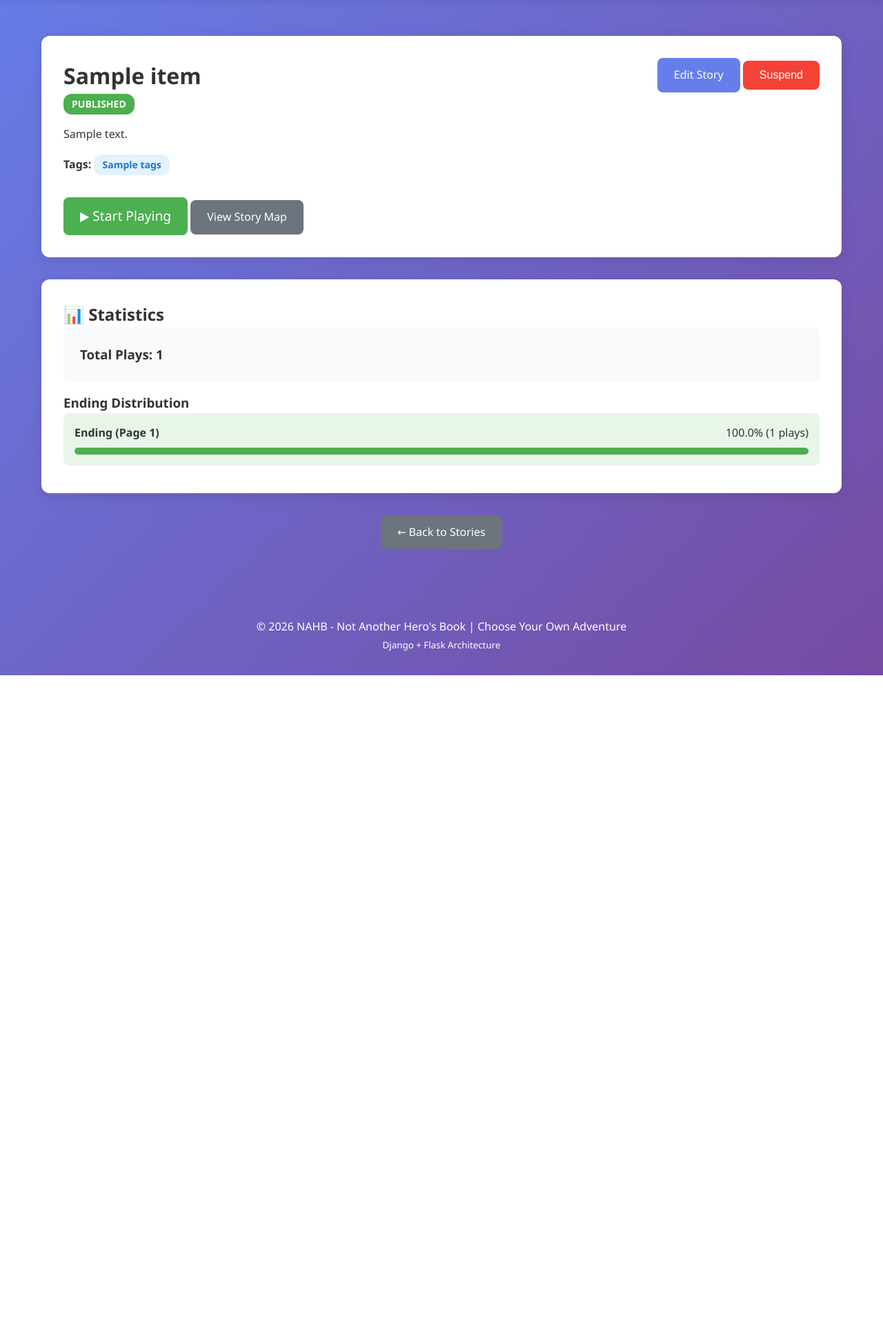
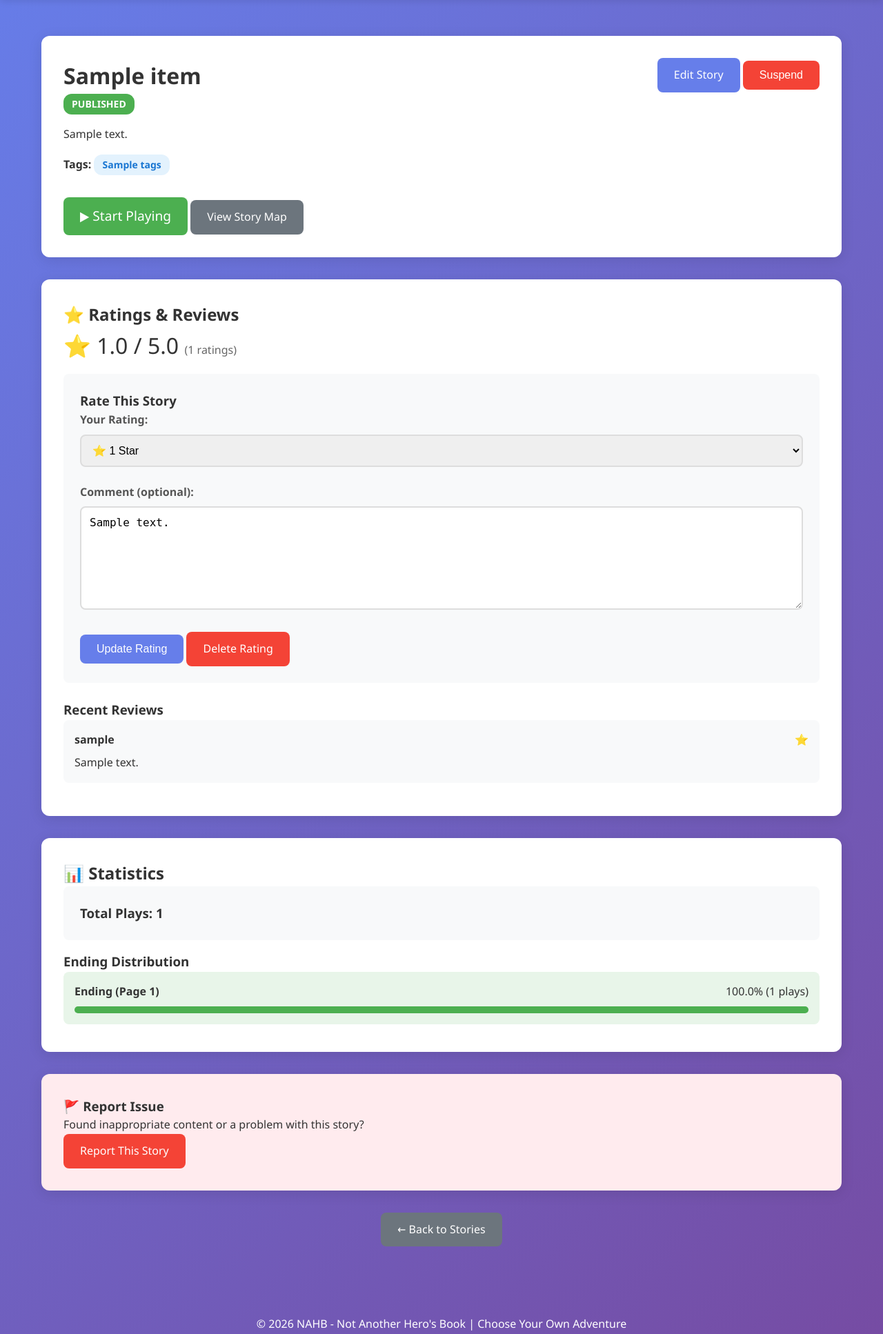
Before and after one commit to Peushi/once-upon-a-time, a Django app: page /story/1/ in a window 1280 px wide. Shown: the part 110-2044 px from the top of the page at 69% size. Before the commit the page ends 1089 px from the top, so only its background shows below. Run offline with Django 5.2, Linux system fonts and the light colour scheme; a user stored in the database is signed in; tables that the repository leaves empty hold one stand-in row (values such as "Sample post"); a database or web service that is not in the repository returns one stand-in record (values such as "Sample title"); data that the repository does not hold is empty; parts of the project's set-up code (start-up, migrations or seed data) failed here and were passed over.

Commit message:
bugs fixed, added rating and report features however uncompleted

```diff
--- a/django-app/djangoproject/djangoApp/flask_api.py
+++ b/django-app/djangoproject/djangoApp/flask_api.py
@@ -77,7 +77,17 @@ class FlaskAPIClient:
             print(f"Error fecthing page {page_id}: {e}")
             return None
 
-    # decide whether you will do stroy tree.
+    def get_story_tree(self, story_id: int):
+
+        try:
+            response = requests.get(
+                f"{self.base_url}/stories/{story_id}/tree",
+                timeout=10
+            )
+            return self._handle_response(response)
+        except Exception as e:
+            print(f"Error fetching story tree {story_id}: {e}")
+            return None
 
     # writing endpoints
 
--- a/django-app/djangoproject/djangoApp/models.py
+++ b/django-app/djangoproject/djangoApp/models.py
@@ -43,8 +43,61 @@ class UserProfile(models.Model):
     def is_admin(self):
         return self.user.is_staff
 
-#class for ratings
+class Rating(models.Model):
+    story_id = models.IntegerField()
+    user = models.ForeignKey(User, on_delete=models.CASCADE, related_name='ratings')
+    rating = models.IntegerField(
+        choices=[(1, '1 Star'), (2, '2 Stars'), (3, '3 Stars'),
+                 (4, '4 Stars'), (5, '5 Stars')]
+    )
+    comment = models.TextField(blank=True)
+    class Meta:
+        unique_together = [['story_id', 'user']]  # one rating per user per story
+        verbose_name = 'Rating'
+        verbose_name_plural = 'Ratings'
 
-#class for report
+    def __str__(self):
+        return f"{self.user.username} - Story {self.story_id}: {self.rating} stars"
+
+class Report(models.Model):
+    reason_choice = [
+        ('inappropriate', 'Inappropriate Content'),
+        ('offensive', 'Offensive Language'),
+        ('spam', 'Spam'),
+        ('broken', 'Broken Story/Links'),
+        ('copyright', 'Copyright Violation'),
+        ('other', 'Other'),
+    ]
+
+    status_choice = [
+        ('pending', 'Pending Review'),
+        ('reviewed', 'Reviewed'),
+        ('resolved', 'Resolved'),
+        ('dismissed', 'Dismissed'),
+    ]
+
+    story_id = models.IntegerField()
+    user = models.ForeignKey(User, on_delete=models.CASCADE, related_name='reports')
+
+
+    reason = models.CharField(max_length=20, choices=reason_choice)
+    description = models.TextField()
+
+    status = models.CharField(max_length=20, choices=status_choice, default='pending')
+    moderator_notes = models.TextField(blank=True)
+    reviewed_by = models.ForeignKey(
+        User,
+        on_delete=models.SET_NULL,
+        null=True,
+        blank=True,
+        related_name='reviewed_reports'
+    )
+
+    class Meta:
+        verbose_name = 'Report'
+        verbose_name_plural = 'Reports'
+
+    def __str__(self):
+        return f"Report #{self.id} - Story {self.story_id} by {self.user.username}"
 
 #class for path tracking
--- a/django-app/djangoproject/djangoApp/views.py
+++ b/django-app/djangoproject/djangoApp/views.py
@@ -1,9 +1,9 @@
 from django.shortcuts import render, redirect
 from django.contrib import messages
 from.flask_api import flask_api
-from .models import  Play, PlaySession, UserProfile
+from .models import  Play, PlaySession, UserProfile, Rating, Report
 from django.contrib.auth.models import User
-from django.db.models import Count
+from django.db.models import Count, Avg
 
 
 def convert_tags_to_list(story):
@@ -26,11 +26,16 @@ def home(request):
         search=search_query if search_query else None,
         tags=tags_filter if tags_filter else None
     )
-
-    for story in stories:
-        convert_tags_to_list(story)
-
-    #add here the ratings
+    if stories:
+        for story in stories:
+            convert_tags_to_list(story)
+            ratings = Rating.objects.filter(story_id=story['id'])
+            if ratings.exists():
+                story['avg_rating'] = ratings.aggregate(Avg('rating'))['rating__avg']
+                story['rating_count'] = ratings.count()
+            else:
+                story['avg_rating'] = None
+                story['rating_count'] = 0
 
     context = {'stories': stories,
                'search_query': search_query,
@@ -69,7 +74,11 @@ def story_detail(request, story_id):
                              'count': ending['count'],
                              'percentage': round(percentage, 1)})
 
-    # ratings
+    ratings = Rating.objects.filter(story_id=story_id).select_related('user')
+    avg_rating = ratings.aggregate(Avg('rating'))['rating__avg']
+    user_rating = None
+    if request.user.is_authenticated:
+        user_rating = ratings.filter(user=request.user).first()
 
     can_edit = False
     if request.user.is_authenticated:
@@ -82,10 +91,10 @@ def story_detail(request, story_id):
         'story': story,
         'total_plays': total_plays,
         'ending_stats': ending_stats,
-        #'ratings': ratings,
-        #'avg_rating':round(avg_rating, 1) if avg_rating else None,
-        #'rating_count': ratings.count(),
-        #'user_rating': user_rating,
+        'ratings': ratings,
+        'avg_rating':round(avg_rating, 1) if avg_rating else None,
+        'rating_count': ratings.count(),
+        'user_rating': user_rating,
         'can_edit': can_edit,
         'can_moderate': can_moderate
         }
--- a/django-app/djangoproject/djangoApp/views_more.py
+++ b/django-app/djangoproject/djangoApp/views_more.py
@@ -1,5 +1,5 @@
 from django.shortcuts import render
-from .models import Play
+from .models import Play, Rating
 from .flask_api import flask_api
 from django.contrib.auth.decorators import login_required
 from django.db.models import Count, Avg
@@ -60,9 +60,13 @@ def api_story_stats(request, story_id):
             'count': ending['count'],
             'percentage': round(percentage, 1)
         })
+    ratings = Rating.objects.filter(story_id=story_id)
+    avg_rating = ratings.aggregate(Avg('rating'))['rating__avg']
 
     return JsonResponse({
         'story_id': story_id,
         'total_plays': total_plays,
         'ending_stats': ending_stats,
+        'avg_rating': round(avg_rating, 2) if avg_rating else None,
+        'rating_count': ratings.count()
     })
--- a/django-app/djangoproject/djangoproject/urls.py
+++ b/django-app/djangoproject/djangoproject/urls.py
@@ -53,6 +53,13 @@ urlpatterns = [
     path('suspend-story/<int:story_id>/', views_author.suspend_story, name='suspend_story'),
     path('unsuspend-story/<int:story_id>/', views_author.unsuspend_story, name='unsuspend_story'),
 
+    path('rate-story/<int:story_id>/', views_author.rate_story, name='rate_story'),
+    path('delete-rating/<int:rating_id>/', views_author.delete_rating, name='delete_rating'),
+
+    path('report-story/<int:story_id>/', views_author.report_story, name='report_story'),
+    path('reports/', views_author.reports_list, name='reports_list'),
+    path('update-report/<int:report_id>/', views_author.update_report, name='update_report'),
+
     path('story-tree/<int:story_id>/', views_author.story_tree, name='story_tree'),
 
 ]
--- a/django-app/djangoproject/templates/game/create_choice.html
+++ b/django-app/djangoproject/templates/game/create_choice.html
@@ -5,7 +5,7 @@
 {% block content %}
 <div class="card">
     <h1>🔀 Add Choice</h1>
-    <p>From page: <strong>{{ page.id }}</strong></p>
+    <p>From page: <strong>{{ forloop.counter }}</strong></p>
     <p style="background: #f8f9fa; padding: 1rem; border-radius: 8px; margin-top: 0.5rem;">
         {{ page.text|truncatewords:50 }}
     </p>
@@ -30,7 +30,7 @@
                 <option value="">Select destination page...</option>
                 {% for p in story.pages %}
                     <option value="{{ p.id }}">
-                        Page {{ p.id }}: {{ p.text|truncatewords:15 }}
+                        Page {{ forloop.counter }}: {{ p.text|truncatewords:15 }}
                         {% if p.is_ending %}(ENDING){% endif %}
                     </option>
                 {% endfor %}
--- a/django-app/djangoproject/templates/game/create_page.html
+++ b/django-app/djangoproject/templates/game/create_page.html
@@ -28,7 +28,7 @@
         </div>
 
         <div class="form-group" id="ending-label-group" style="display: none;">
-            <label for="ending_label">Ending Label (Level 13):</label>
+            <label for="ending_label">Ending Label:</label>
             <input type="text" id="ending_label" name="ending_label" placeholder="e.g., Victory, Defeat, Discovery">
             <small style="display: block; margin-top: 0.5rem; color: #666;">
                 Give this ending a memorable name.
--- a/django-app/djangoproject/templates/game/home.html
+++ b/django-app/djangoproject/templates/game/home.html
@@ -51,12 +51,12 @@
                     {% endif %}
 
 
-<!--                   {% if story.avg_rating %}
+                 {% if story.avg_rating %}
                         <div style="margin: 0.5rem 0;">
                             ⭐ {{ story.avg_rating|floatformat:1 }} / 5.0 ({{ story.rating_count }} ratings)
                         </div>
                     {% endif %}
--->
+
 
                     <div style="margin-top: 1rem;">
                         <a href="{% url 'story_detail' story.id %}" class="btn">View Details</a>
--- a/django-app/djangoproject/templates/game/play_ending.html
+++ b/django-app/djangoproject/templates/game/play_ending.html
@@ -40,7 +40,7 @@
     </div>
 </div>
 
-<!-- Encourage rating
+<!-- Encourage rating -->
 {% if user.is_authenticated %}
     <div class="card" style="background: #e8f5e9;">
         <h3>⭐ Enjoyed the story?</h3>
@@ -48,5 +48,5 @@
         <a href="{% url 'story_detail' story.id %}#ratings" class="btn btn-success">Rate & Review</a>
     </div>
 {% endif %}
--->
+
 {% endblock %}
```
Also changed, not shown: django-app/djangoproject/djangoApp/views_author.py (+31 -2 lines), django-app/djangoproject/templates/game/edit_story.html (+8 -4 lines), django-app/djangoproject/templates/game/story_detail.html (+6 -6 lines), django-app/djangoproject/templates/game/story_tree.html (added, +125 -0 lines), flask-api/app.py (+16 -5 lines), django-app/djangoproject/djangoApp/migrations/0002_report_rating.py (added), flask-api/instance/site.db, 1 other file.
